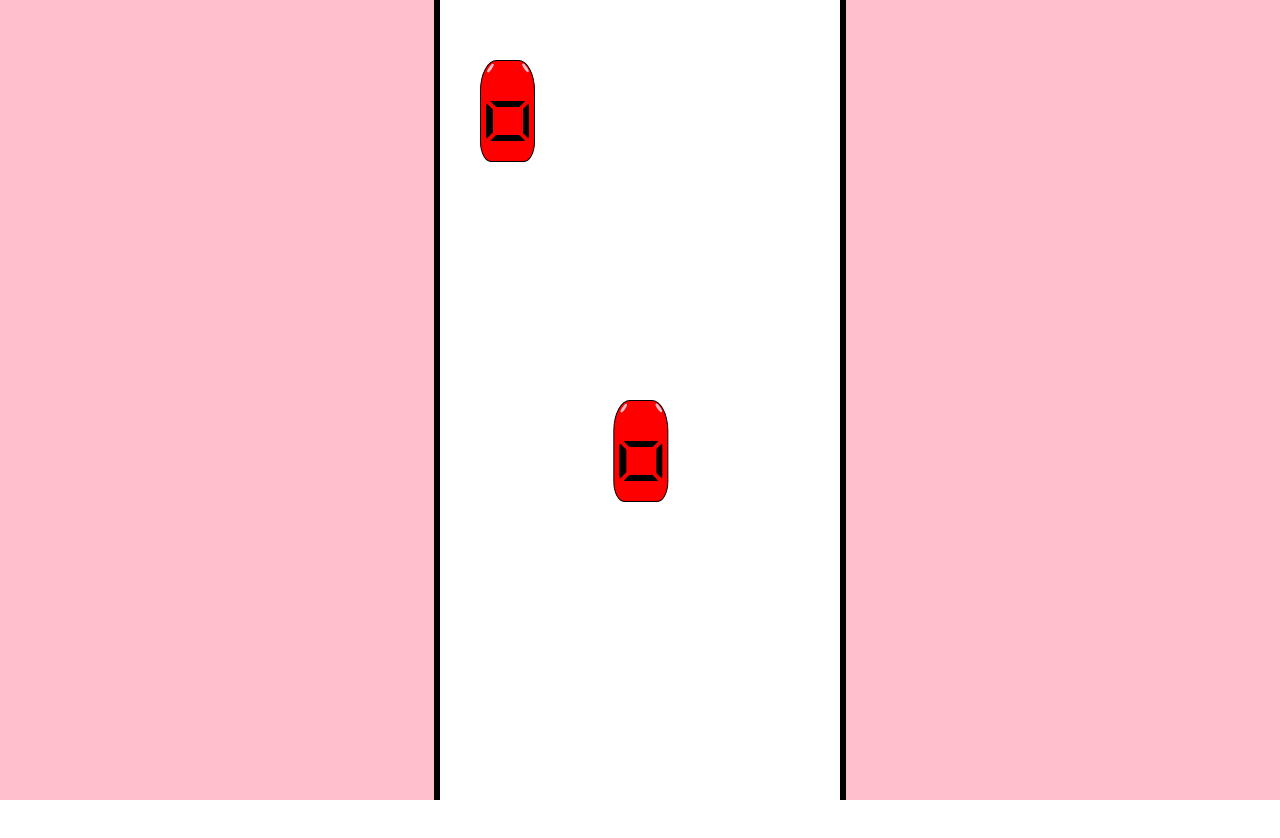
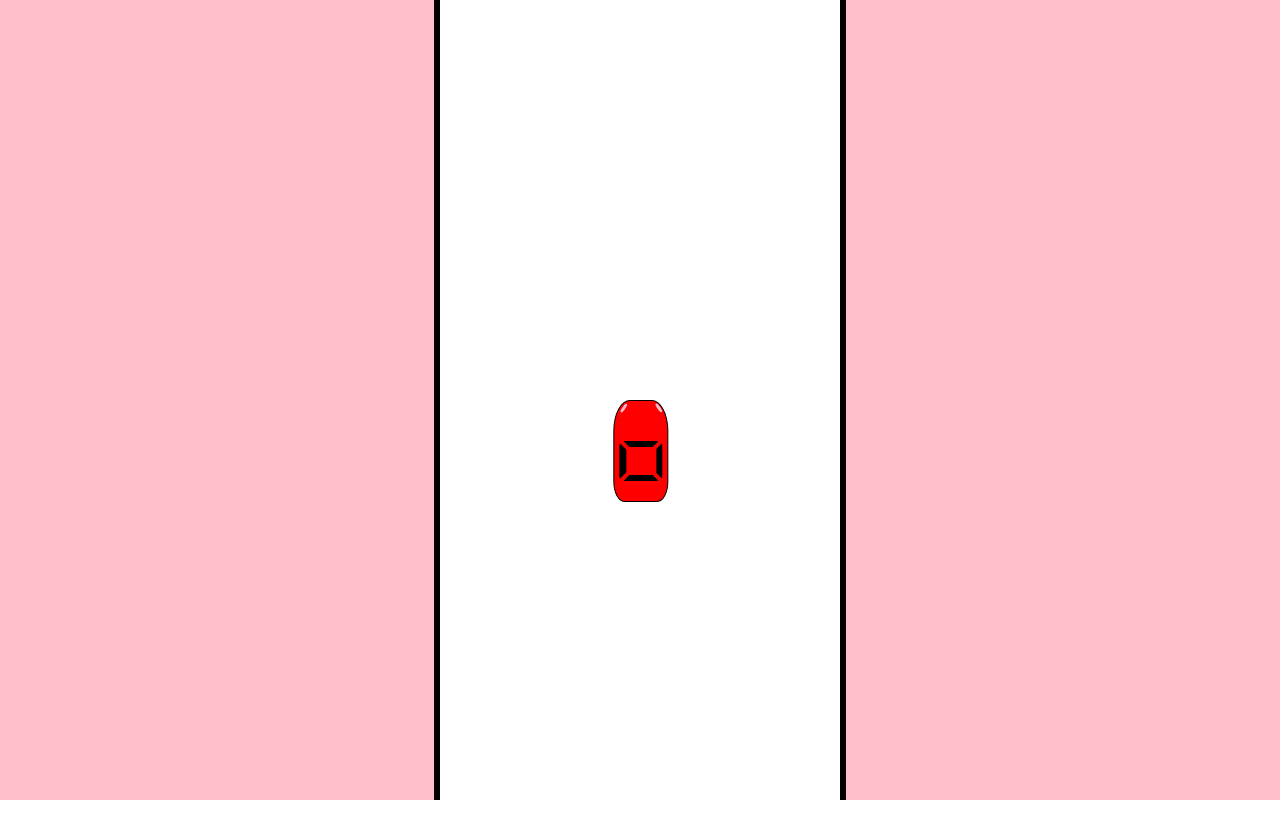
Before and after one commit to martijnvanginkel/car-avoider, a React (Create React App) app: page / in a window 1280 px wide. Shown: the top 838 px of the page. After the commit the page ends 800 px from the top, so only its background shows below. Built offline with nearby package versions, Linux system fonts and the light colour scheme.

Commit message:
feat: added GameOverContext

```diff
--- a/package.json
+++ b/package.json
@@ -17,7 +17,7 @@
     "web-vitals": "^1.1.2"
   },
   "scripts": {
-    "start": "react-scripts --openssl-legacy-provider start",
+    "start": "react-scripts --openssl-legacy-provider start -FAST_REFRESH=true",
     "build": "react-scripts build",
     "test": "react-scripts test",
     "eject": "react-scripts eject"
--- a/src/TopDownMover.scss
+++ b/src/TopDownMover.scss
@@ -14,6 +14,7 @@
     animation-duration: $animation-duration;
     animation-name: MajorMovement;
     animation-timing-function: linear;
+//    animation-play-state: paused;
 }
 
 .LayoutMovement {
--- a/src/TopDownMover.tsx
+++ b/src/TopDownMover.tsx
@@ -25,13 +25,19 @@
                 className="MajorMovement"
                 onAnimationEnd={() => {
                     onAnimationEnd()
-                }}>
+                }}
+                style={pauseAnimation()}
+            >
                     <div className="LayoutMovement">
                         {children}
                     </div>
             </div>
         </div>
     )
+
+    function pauseAnimation() {
+        return { animationPlayState: 'paused' }
+    }
 }
 
 export default TopDownMover
```
Also changed, not shown: src/GameOverContext.tsx (added, +24 -0 lines), 1 other file (tests, documents, lock files or other folders).
